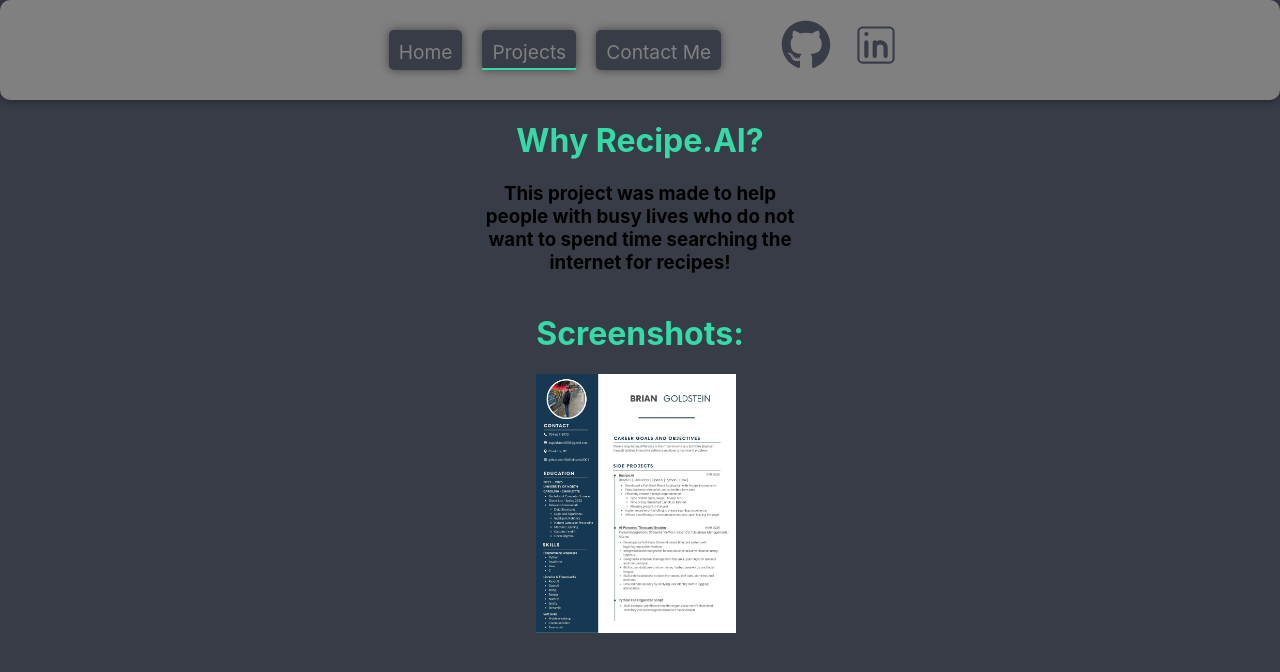
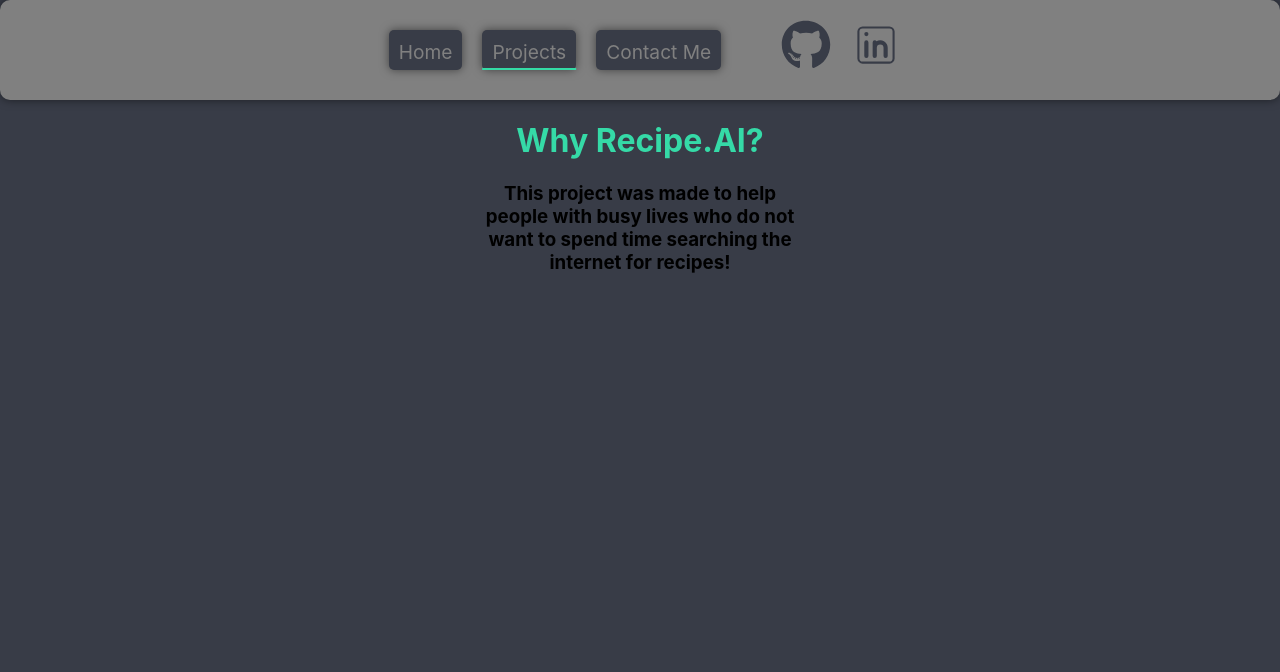
Before and after one commit to BAGoldstein2003/Portfolio-Website, a React (Create React App) app: page /projects/recipe.ai in a window 1280 px wide. Shown: the top 672 px of the page. Built offline with nearby package versions, Linux system fonts and the light colour scheme.

Commit message:
cleaned up production branch

```diff
--- a/src/routes/ProjectInfo.jsx
+++ b/src/routes/ProjectInfo.jsx
@@ -9,10 +9,6 @@ export default function ProjectInfo({project}) {
                 <h1>Why {project.projectName}?</h1>
                 <h3>{project.about}</h3>
             </div>
-            <div className="images-container">
-                <h1>Screenshots:</h1>
-                <img src="/static/myResume.jpg" width="200px" alt="resume"></img>
-            </div>
         </div>
     )
 }
```
